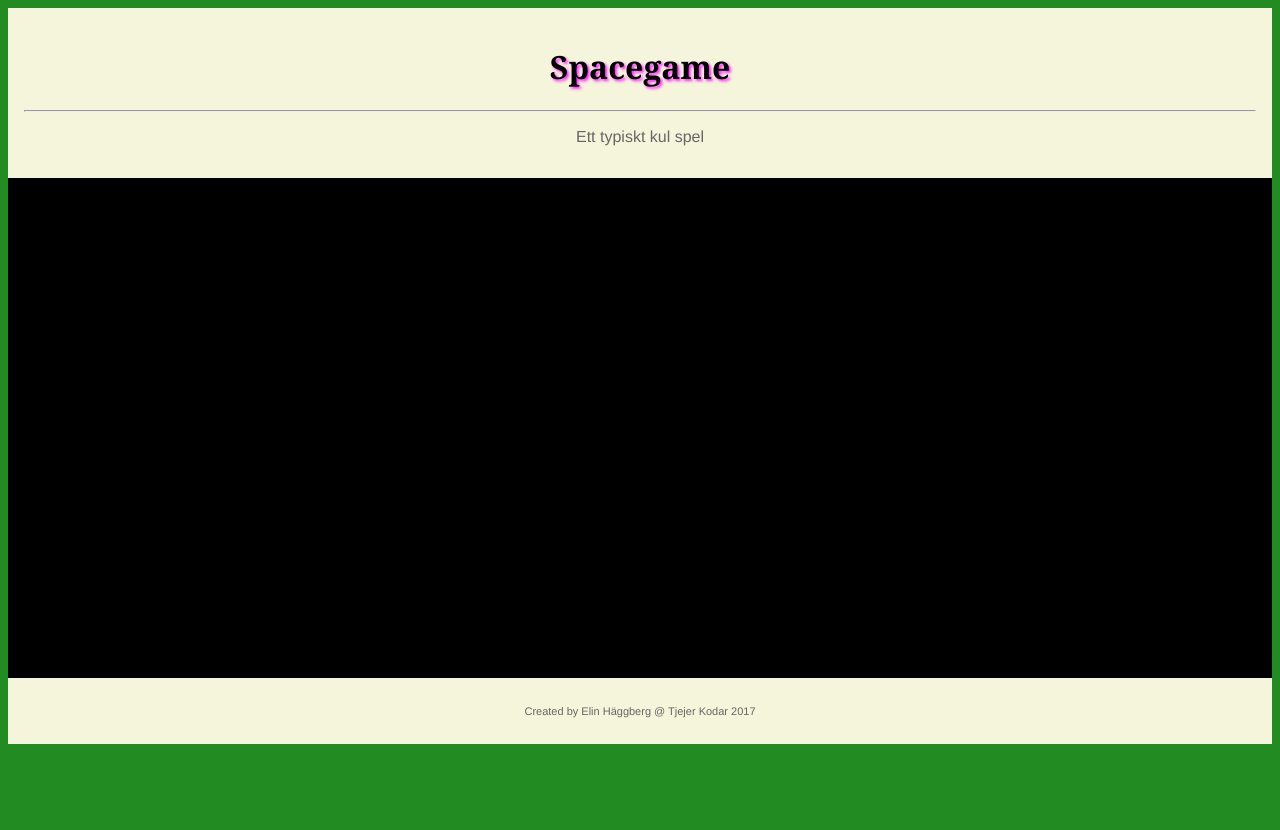
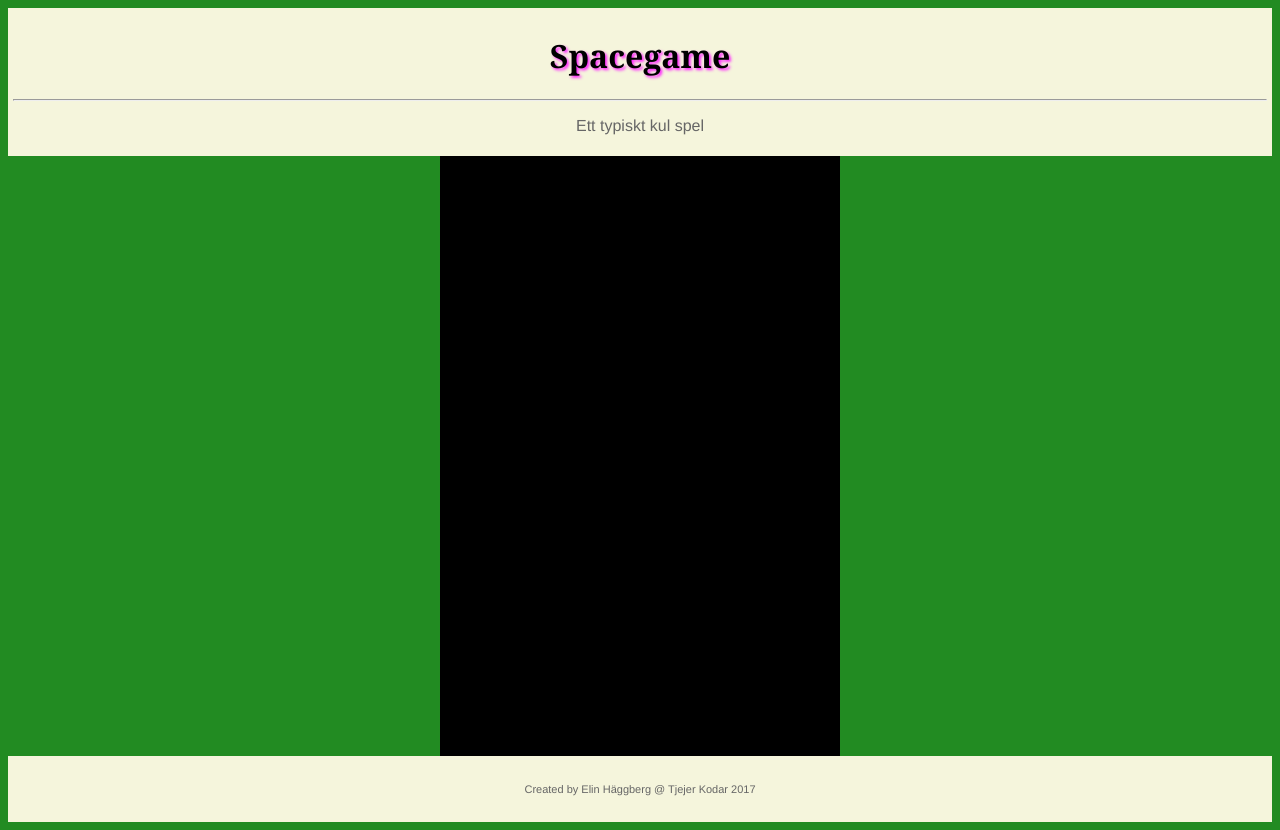
Before and after one commit to elinhaggberg/Ginny-W-s-Magical-Game-Shooter, a plain HTML site: page index.html in a window 1280 px wide. Before the commit the page ends 800 px from the top, so only its background shows below. Drawn offline with Linux system fonts and the light colour scheme; animation ran at ten frames a second.

Commit message:
Created maingamestate.js

```diff
--- a/index.html
+++ b/index.html
@@ -2,6 +2,8 @@
     <head>
     <title>Spacegame</title>
     <link rel="stylesheet" href="style.css">
+    <script src="libs/phaser.min.js"></script>
+    <script src="source/maingamestate.js"></script>
     </head>
     <body>
         <header class="header">
@@ -10,12 +12,16 @@
             <h3 class="subtitle">Ett typiskt kul spel</h3>
         </header>
         <main class="main">
-            <div class="gameContainer">
-            Game goes here
+            <div id="gameContainer">
             </div>
         </main>
         <footer class="footer">
             <p>Created by Elin Häggberg @ Tjejer Kodar 2017</p>
         </footer>
+        <script>
+        var game = new Phaser.Game(400, 600, Phaser.AUTO, 'gameContainer');
+        game.state.add("MainGame", mainGameState);
+        game.state.start("MainGame");
+        </script>
     </body>
 </html>
--- /dev/null
+++ b/source/maingamestate.js
@@ -0,0 +1,18 @@
+//Create an empty object
+var mainGameState = { };
+
+// Add the preload function
+mainGameState.preload = function () {
+    console.log("Pre-loading the Game");
+}
+
+//Add the create function
+
+mainGameState.create = function() {
+
+}
+
+// Add the update function
+mainGameState.update = function() {
+
+}
--- a/style.css
+++ b/style.css
@@ -6,13 +6,15 @@ body {
 .header {
     background-color: beige;
     text-align: center;
-    padding: 1em;
+    padding: 5px;
 }
 
 .main {
-    background-color: #000;
-    height: 500px;
+    background-color: #fffff;
+}
 
+canvas {
+    margin: 0 auto;
 }
 
 .footer {
```
